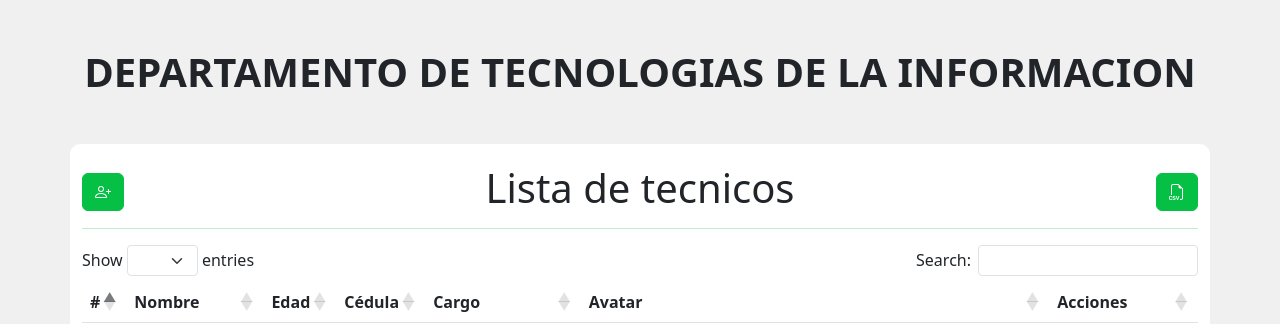
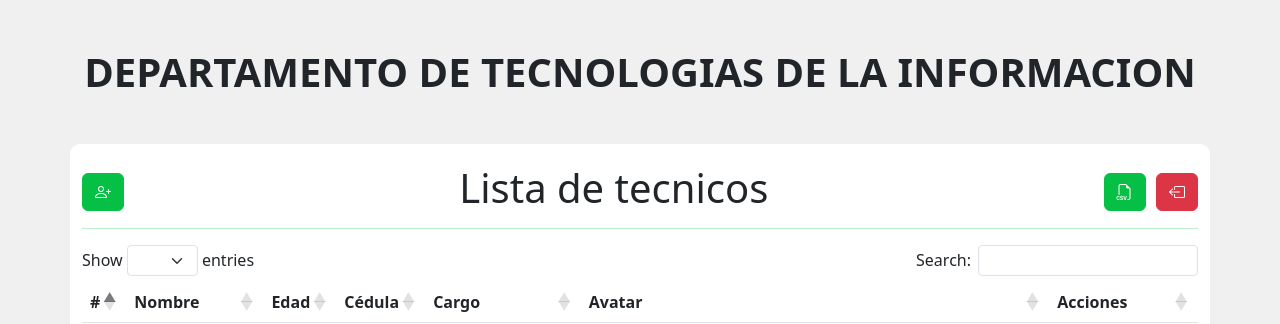
Before and after one commit to XRayPlay/sistema_proyecto, a PHP site: page /vista/listado_empleados.php in a window 1280 px wide. Shown: the top 324 px of the page. Run offline with PHP 8.4, Linux system fonts and the light colour scheme; data comes from the database, SQL or seed files in the repository; some libraries are stand-ins or nearby versions.

Commit message:
Update 25 06: Agregado de boton

```diff
--- a/vista/listado_empleados.php
+++ b/vista/listado_empleados.php
@@ -41,10 +41,15 @@
                         <a href="#" onclick="modalRegistrarEmpleado()" class="btn btn-success" title="Registrar Nuevo Empleado">
                             <i class="bi bi-person-plus"></i>
                         </a>
+
+
                     </span>
                     Lista de tecnicos
                     <span class="float-end">
                         <a href="../php/empleados/exportar.php" class="btn btn-success" title="Exportar a CSV" download="empleados.csv"><i class="bi bi-filetype-csv"></i></a>
+                        <a href="inicio.php" class="btn btn-danger" title="Regresar Al Inicio">
+                            <i class="bi bi-box-arrow-left"></i>
+                        </a>
                     </span>
                     <hr>
                 </h1>
```
